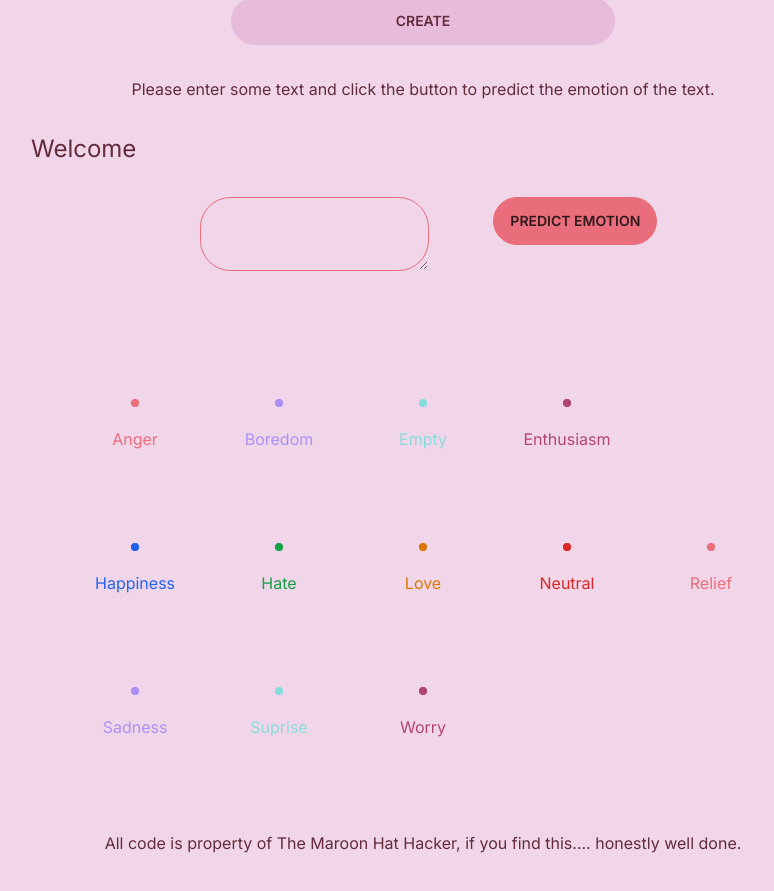
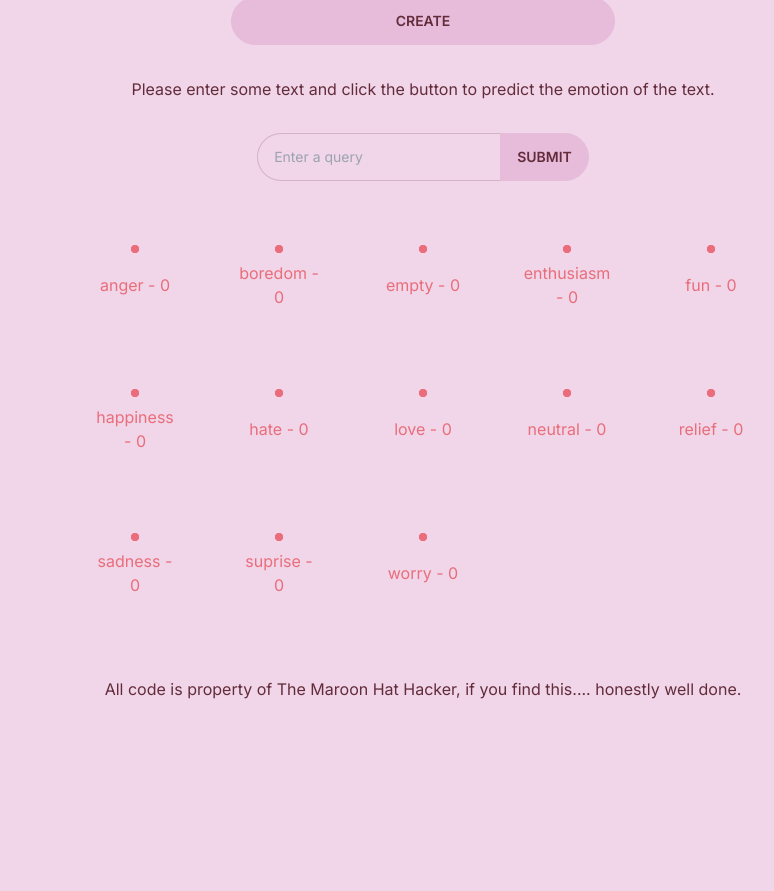
Before and after one commit to TheMaroonHatHacker/mlEmotionDiary, a Next.js app in the folder frontend/: page / in a window 1280 px wide. Shown: the part 367-1258 px from the top of the page, without its empty margins (217-991 px from the left). After the commit the page ends 1164 px from the top, so only its background shows below. Built offline with nearby package versions, Linux system fonts and the light colour scheme.

Commit message:
signup now moved to using POST method, did some styling changes

```diff
--- a/frontend/src/components/loginSystem.tsx
+++ b/frontend/src/components/loginSystem.tsx
@@ -19,23 +19,29 @@ const LoginSystem: React.FC = () => {
     formData.append('username', username);
     formData.append('password', password);
     const response =  await fetch("http://127.0.0.1:8000/auth/login", {
-      method: "POST",
+      method: 'POST',
       body: formData,
     });
     const data = await response.json();
     console.log(data['auth']);
-    if(data['auth'] == 'true'){
-      (window as any).localStorage.setItem('username', username);
+    if(data['auth'] == true){
+      try {
+        console.log('username:', username);
+        (window as any).localStorage.setItem('username', username);
+      } catch (error) {
+        console.error('Failed to set item in localStorage:', error);
+      }
 
     }
 
   };
   const handleRegister = async () => {
-    const response = await fetch(`http://127.0.0.1:8000/create/${username}/${password}`, {
-            method: 'GET',
-            headers: {
-                'Content-Type': 'application/json'
-            }
+    const formData = new FormData();
+    formData.append('username', username);
+    formData.append('password', password);
+    const response = await fetch(`http://127.0.0.1:8000/auth/signup`, {
+            method: 'POST',
+            body: formData,
           });
   };
 
--- a/frontend/src/components/userInput.tsx
+++ b/frontend/src/components/userInput.tsx
@@ -1,93 +1,105 @@
-
-'use client'
-import React, { useState } from 'react';
-
+"use client";
+import React, { useState } from "react";
 
 export default function MyComponent() {
-    const [inputText, setInputText] = useState('');
-    const [mainEmotion, setMainEmotion] = useState('');
-    const [anger, setAnger] = useState(0);
-    const [boredom, setBoredom] = useState(0);
-    const [empty, setEmpty] = useState(0);
-    const [enthusiasm, setEnthusiam] = useState(0);
-    const [fun, setFun] = useState(0);
-    const [happiness, setHappiness] = useState(0);
-    const [hate, setHate] = useState(0);
-    const [love, setLove] = useState(0);
-    const [neutral, setNeutral] = useState(0);
-    const [relief, setRelief] = useState(0);
-    const [sadness, setSadness] = useState(0);
-    const [suprise, setSuprise] = useState(0);
-    const [worry, setWorry] = useState(0);
-    const usrName = localStorage.getItem('username');
+  type Emotion = {
+    anger: number;
+    boredom: number;
+    empty: number;
+    enthusiasm: number;
+    fun: number;
+    happiness: number;
+    hate: number;
+    love: number;
+    neutral: number;
+    relief: number;
+    sadness: number;
+    suprise: number;
+    worry: number;
+  };
+  const initialEmotion: Emotion = {
+    anger: 0,
+    boredom: 0,
+    empty: 0,
+    enthusiasm: 0,
+    fun: 0,
+    happiness: 0,
+    hate: 0,
+    love: 0,
+    neutral: 0,
+    relief: 0,
+    sadness: 0,
+    suprise: 0,
+    worry: 0,
+  };
+  const [status, setStatus] = useState("");
+  const [emotions, setEmotions] = useState<Emotion | null>(initialEmotion);
+  const [inputText, setInputText] = useState("");
+  const usrName = (window as any).localStorage.getItem("username");
   console.log(usrName);
   const handleClick = async () => {
-        if (inputText === '') {
-            setMainEmotion('please enter some text');
+    if (inputText === "") {
+      setStatus("please enter some text");
     } else {
-            const response = await fetch(`http://127.0.0.1:8000/predict/${usrName}/${inputText}`, {
-            method: 'GET',
+      setStatus("loading...");
+      const response = await fetch(
+        `http://127.0.0.1:8000/predict/${usrName}/${inputText}`,
+        {
+          method: "GET",
           headers: {
-                'Content-Type': 'application/json'
+            "Content-Type": "application/json",
           },
-
-        });
+        }
+      );
       const data = await response.json();
-
-        console.log(data);
-        setMainEmotion(data['main-emotion']);
-        setAnger(data['anger']);
-        setBoredom(data['boredom']);
-        setEmpty(data['empty']);
-        setEnthusiam(data['enthusiasm']);
-        setFun(data['fun']);
-        setHappiness(data['happiness']);
-        setHate(data['hate']);
-        setLove(data['love']);
-        setNeutral(data['neutral']);
-        setRelief(data['relief']);
-        setSadness(data['sadness']);
-        setSuprise(data['suprise']);
-        setWorry(data['worry']);
-
+      setEmotions(data);
+      setStatus("Data Loaded");
+      const emotion = [
+        "anger",
+        "boredom",
+        "empty",
+        "enthusiasm",
+        "fun",
+        "happiness",
+        "hate",
+        "love",
+        "neutral",
+        "relief",
+        "sadness",
+        "suprise",
+        "worry",
+      ];
     }
-
-    }
+  };
 
   return (
-        <div className="text-center">
-
-            <div className="text-center flex">
-            <h1 className="text-2xl">Welcome {usrName}</h1>
-            <div className="join m-8">
-            <textarea className="textarea textarea-primary w-full max-w-xs m-8" type="text" value={inputText} onChange={(e) => setInputText(e.target.value)} />
-            <button className="btn btn-primary m-8" onClick={handleClick}>Predict Emotion</button>
-            </div>
-
-
+    <div className="">
+      <div className="justify-center items-center flex join join-horizontal">
+        <input
+          className="textarea textarea-bordered join-item"
+          type="text"
+          value={inputText}
+          placeholder="Enter a query"
+        />
+        <button className="btn join-item" onClick={handleClick}>
+          Submit
+        </button>
       </div>
       <div className="text-center justify-center m-8">
-                <p>{mainEmotion}</p>
+        <p>{status}</p>
       </div>
-
-
       <div className="m-8 grid grid-cols-5 text-center">
-            <div className="radial-progress m-8 text-primary" style={{"--value":anger}}>Anger</div>
-            <div className="radial-progress m-8 text-secondary" style={{"--value":boredom}}>Boredom</div>
-            <div className="radial-progress m-8 text-accent" style={{"--value":empty}}>Empty</div>
-            <div className="radial-progress m-8 text-neutral" style={{"--value":enthusiasm}}>Enthusiasm</div>
-            <div className="radial-progress m-8 text-base-100" style={{"--value":fun}}>Fun</div>
-            <div className="radial-progress m-8 text-info" style={{"--value":happiness}}>Happiness</div>
-            <div className="radial-progress m-8 text-success" style={{"--value":hate}}>Hate</div>
-            <div className="radial-progress m-8 text-warning" style={{"--value":love}}>Love</div>
-            <div className="radial-progress m-8 text-error" style={{"--value":neutral}}>Neutral</div>
-            <div className="radial-progress m-8 text-primary" style={{"--value":relief}}>Relief</div>
-            <div className="radial-progress m-8 text-secondary" style={{"--value":sadness}}>Sadness</div>
-            <div className="radial-progress m-8 text-accent" style={{"--value":suprise}}>Suprise</div>
-            <div className="radial-progress m-8 text-neutral" style={{"--value":worry}}>Worry</div>
+        {emotions &&
+          Object.entries(emotions).map(([emotion, intensity], index) => (
+            <div
+              key={index}
+              className="radial-progress m-8 text-primary"
+              style={{ "--value": intensity }}
+            >
+              {emotion} - {intensity}
             </div>
-
+          ))}
       </div>
-
+    </div>
   );
 }
```
Also changed, not shown: 1 other file (tests, documents, lock files or other folders). Lines whose indentation alone changed are shown as unchanged.
